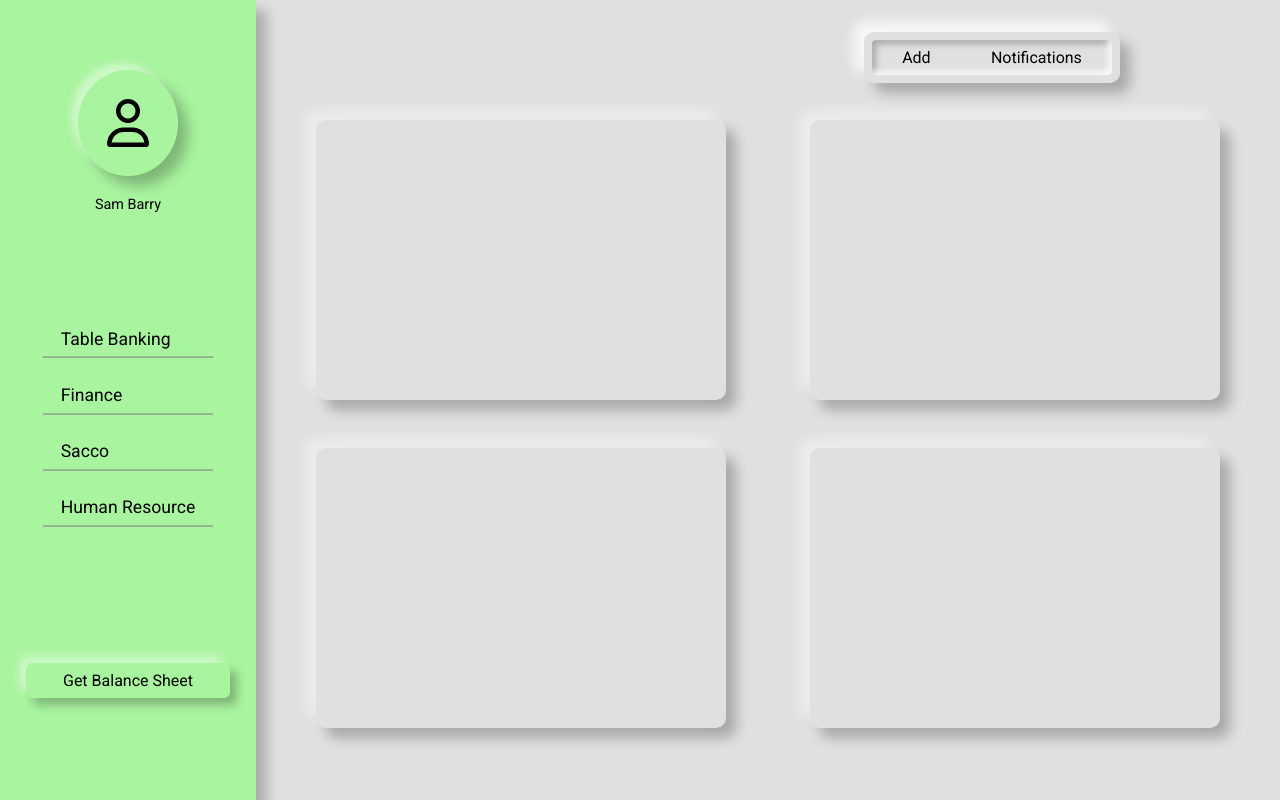
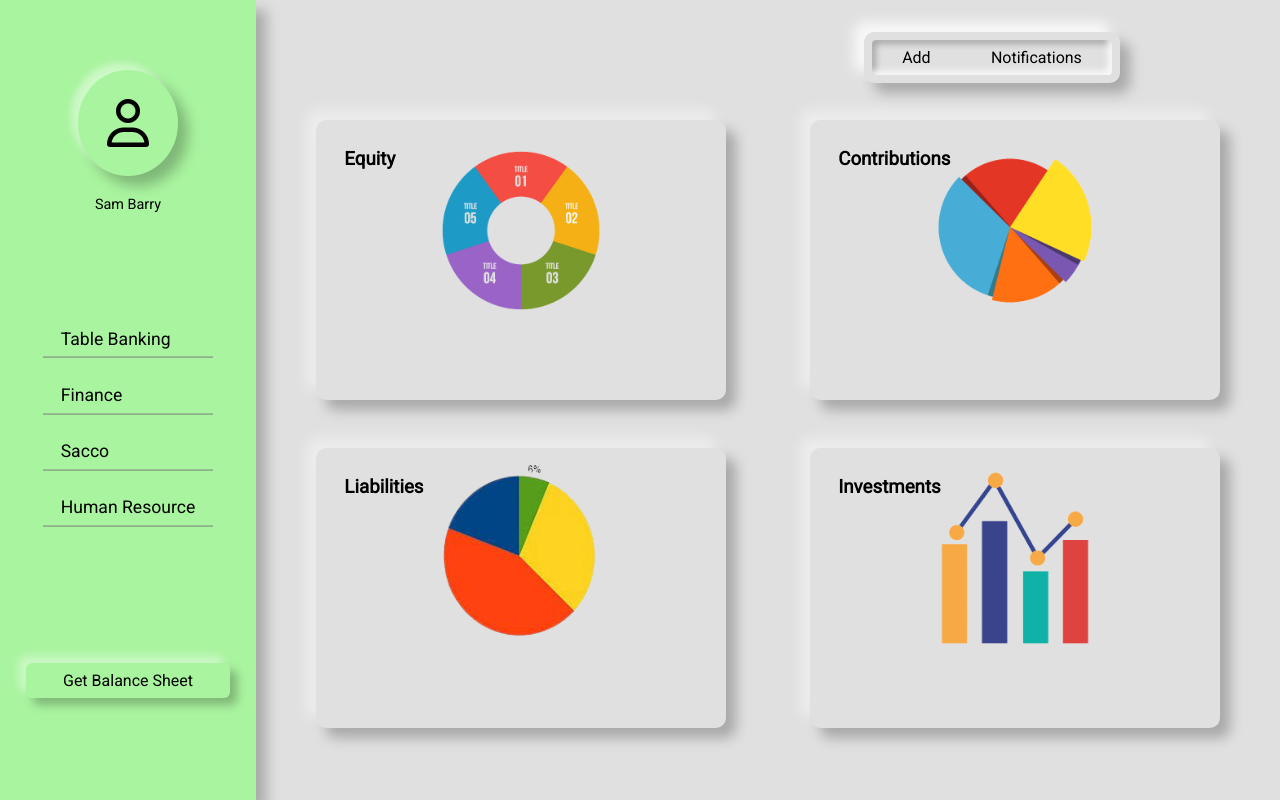
Before and after one commit to OliverSolomon/tableBanking, a plain HTML site: page dashboard.html in a window 1280 px wide. Drawn offline with Linux system fonts and the light colour scheme.

Commit message:
Added images of graphs as placeholders

```diff
--- a/dashboard.html
+++ b/dashboard.html
@@ -6,8 +6,11 @@
     <meta http-equiv="X-UA-Compatible" content="IE=edge">
     <meta name="viewport" content="width=device-width, initial-scale=1.0">
     <script src="https://kit.fontawesome.com/6daa7dc696.js" crossorigin="anonymous"></script>
+    <!-- <script type="text/javascript" src="https://www.gstatic.com/charts/loader.js"></script> -->
 
     <link rel="stylesheet" href="./static/style.css">
+
+    <!-- <script src="./static/charts.js"></script> -->
 
     <title>Dashboard</title>
 </head>
@@ -48,10 +51,25 @@
                 </div>
                 <div class="stats">
 
-                    <div id="graph" class="chart"></div>
-                    <div id="graph" class="chart"></div>
-                    <div id="graph" class="chart"></div>
-                    <div id="graph" class="chart"></div>
+                    <div id="graph" class="chart">
+                        <h3> Equity </h3>
+                        <img src="./static/images/donut.png" alt="">
+                    </div>
+
+                    <div id="graph" class="chart">
+                        <h3> Contributions </h3>
+                        <img src="./static/images/advancedPie.png" alt="" srcset="">
+                    </div>
+
+                    <div id="graph" class="chart">
+                        <h3> Liabilities </h3>
+                        <img src="./static/images/pie.png" alt="" srcset="">
+                    </div>
+
+                    <div id="graph" class="chart">
+                        <h3> Investments </h3>
+                        <img src="./static/images/bar.png" alt="" srcset="">
+                    </div>
 
 
                 </div>
@@ -64,6 +82,8 @@
             <p> Development is still ongoing for smaller devices(of width less than 700px).</p>
         </div>
     </div>
+
+    <!-- <script src="./static/charts.js"></script> -->
 </body>
 
 </html>
--- a/static/style.css
+++ b/static/style.css
@@ -17,6 +17,10 @@ ul {
 a {
     text-decoration: none;
     color: inherit;
+}
+
+img {
+    width: 100%;
 }
 
 .main-container {
@@ -153,6 +157,19 @@ a {
     height: 35vh;
     box-shadow: -10px -10px 13px rgba(255, 255, 255, 0.425), 10px 10px 13px rgba(0, 0, 0, 0.25);
     border-radius: 10px;
+    text-align: center;
+}
+
+.chart img {
+    width: 50%;
+    margin: .5em;
+}
+
+.chart h3 {
+    position: absolute;
+    text-align: left;
+    padding: 1em;
+    margin: .5em;
 }
 
 .small-screen {
@@ -252,7 +269,7 @@ input:focus {
     align-items: center;
     border: 2px solid #4e4e4e33;
     text-align: center;
-    height: 45vh;
+    min-height: 45vh;
     transform: translateY(40%);
     width: 40%;
     margin: auto;
```
Also changed, not shown: index.html (+4 -0 lines), login.html (+3 -0 lines), static/charts.js (added, +21 -0 lines), static/images/advancedPie.png (added), static/images/bar.png (added), static/images/donut.png (added), static/images/pie.png (added).
